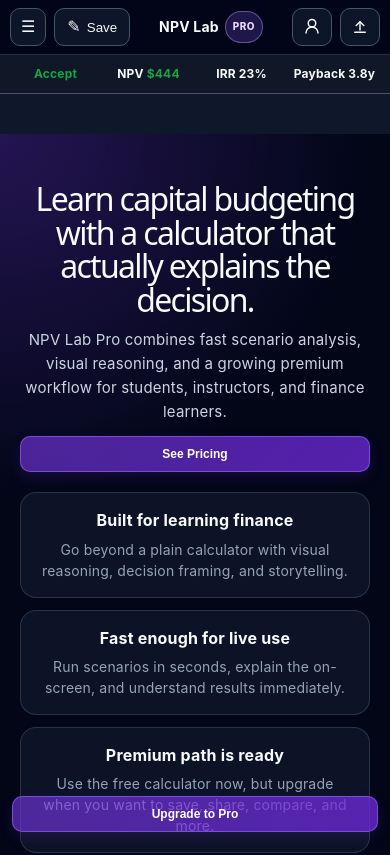
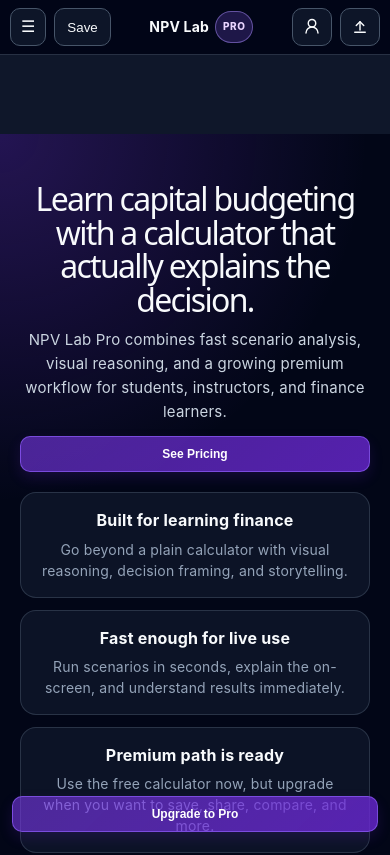
Before and after one commit to armstrma/npv-calculator, a React (Vite) app: page / in a window 390 px wide. Shown: the top 855 px of the page. Built offline with nearby package versions, Linux system fonts and the light colour scheme.

Commit message:
Make mobile metrics banner sticky in flow

```diff
--- a/src/App.css
+++ b/src/App.css
@@ -327,10 +327,6 @@
 
 @media (max-width: 1024px) {
   .mobile-metrics-header {
-    position: fixed;
-    left: 0;
-    right: 0;
-    z-index: 1200;
     display: grid !important;
     grid-template-columns: repeat(4, minmax(0, 1fr));
     gap: 6px;
@@ -775,12 +771,14 @@
     bottom: 12px;
     width: auto;
   }
-  .container { margin-top: 124px; }
+  .container { margin-top: 24px; }
   .project-toolbar-condensed + .mobile-metrics-header + .container {
-    margin-top: 150px;
+    margin-top: 32px;
   }
   .mobile-metrics-header {
+    position: sticky;
     top: 54px;
+    z-index: 1190;
   }
 }
 
--- a/src/App.jsx
+++ b/src/App.jsx
@@ -879,7 +879,6 @@
           <span className="mobile-topbar-icon-glyph">☰</span>
         </button>
         <button type="button" className="mobile-topbar-action mobile-topbar-action-left mobile-topbar-save" onClick={() => saveProject(projectName)}>
-          <span className="mobile-topbar-icon-glyph">✎</span>
           <span>Save</span>
         </button>
         <div className="mobile-topbar-brand">
```
